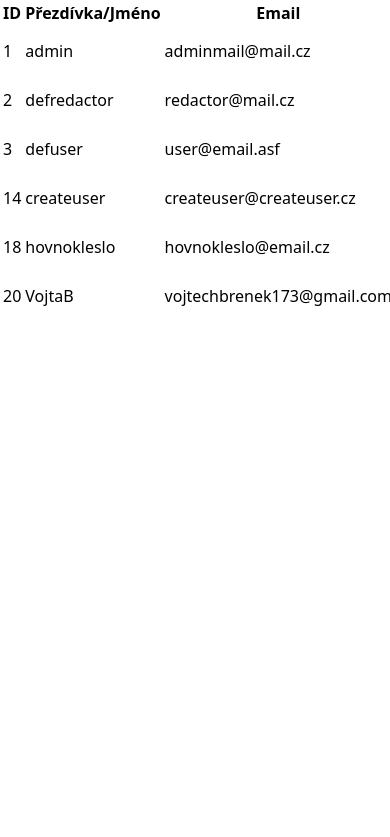
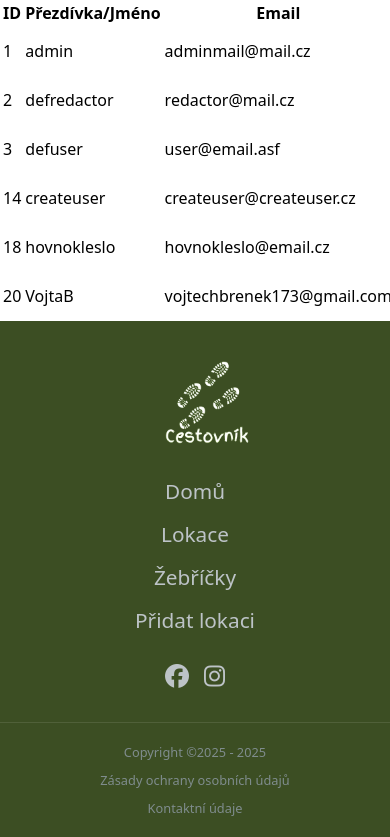
Before and after one commit to endurovojta173/Travel-Diary, a FastAPI app: page /all_users in a window 390 px wide; the page is wider, and only the part inside the window is pictured. Shown: the part 343-1180 px from the top of that part. Before the commit the page ends 649 px from the top of that part, so only its background shows below. Run offline with FastAPI, Linux system fonts and the light colour scheme; the visitor is signed in with stand-in values (Sample User, id 1); data comes from the database, SQL or seed files in the repository.

Commit message:
Redesign footer layout and add dynamic year
Updated footer styles for improved layout and responsiveness, including new flexbox structure and mobile adjustments. The footer now displays a dynamic year using JavaScript. Also, added a global 'now' variable to Jinja2 templates and ensured the footer is always included in the base template. Minor body style changes ensure the footer stays at the bottom.

```diff
--- a/main.py
+++ b/main.py
@@ -1,9 +1,8 @@
 # app/main.py
+import datetime
 import os
-
 from fastapi import FastAPI
 from fastapi.staticfiles import StaticFiles
-from dotenv import load_dotenv
 #Pro session
 from starlette.middleware.sessions import SessionMiddleware
 from starlette.templating import Jinja2Templates
@@ -39,6 +38,7 @@ def create_app() -> FastAPI:
     )
 
     app.state.templates = Jinja2Templates(directory="templates")
+    app.state.templates.env.globals['now'] = datetime.datetime.now()
 
 
 
--- a/static/css/footer.css
+++ b/static/css/footer.css
@@ -1,83 +1,125 @@
+/* Styl pro pc */
+
+
 .footer {
-    width: 100%;
     background-color: var(--dark-green-color);
-    color: white;
-    padding: 40px 0;
-
-    display: flex;
-    flex-direction: column;
-    gap: 30px;
+    color: var(--white-text-color);
+    padding: 40px 0 20px 0;
+    margin-top: auto;
+    font-size: 1.3rem;
 }
 
-/*UPPER PART*/
-
 .footer-top {
-    display: grid;
-    grid-template-columns: 1fr auto 1fr;
+    display: flex;
+    justify-content: space-between;
     align-items: center;
-    padding-bottom: 70px;
+    max-width: 1600px;
+    margin: 0 auto;
+    padding: 0 20px;
+    flex-wrap: wrap;
 }
 
-/* LOGO */
-.footer-logo{
-    padding-left: 20px;
+/*Logo */
+.footer-logo {
+    width: 60px;
+}
+
+.footer-logo img:hover {
+    transition: transform 0.2s, color 0.2s;
+    transform: scale(1.5);
 }
 
 .footer-logo img {
-    width: 60px;
-    height: 60px;
+    height: 10vh;
+    width: auto;
     object-fit: contain;
+
 }
 
-/* UPPER MENU */
+/*Navigace uprostřed */
 .footer-nav {
     display: flex;
-    justify-content: center;
-    gap: 40px;
+    gap: 25px;
 }
 
 .footer-nav-item {
-    color: white;
+    color: #bdc3c7;
     text-decoration: none;
-    font-size: 18px;
+    font-weight: 500;
+    transition: color 0.3s;
 }
 
 .footer-nav-item:hover {
-    color: #ccc;
+    color: white;
+    text-decoration: underline;
 }
 
-/* SOCIAL ICONS */
-.footer-top i {
-    justify-self: end;
-    font-size: 28px;
-    margin-left: 20px;
-    cursor: pointer;
+/*Ikony vpravo */
+.footer-icons {
+    display: flex;
+    gap: 15px;
 }
 
-.footer-top i:hover {
-    color: #ccc;
-}
-.footer-icons {
-    display: flex;
-    justify-content: flex-end;
-    gap: 20px;
-    padding-right: 20px;
-    font-size: 28px;
-    justify-self: end;
+.footer-icons a {
+    color: #bdc3c7;
+    font-size: 1.5rem;
+    transition: color 0.3s, transform 0.2s;
 }
 
-.footer-icons i {
-    cursor: pointer;
+.footer-icons a:hover {
+    color: white;
+    transform: scale(1.5);
 }
 
-.footer-icons i:hover {
-    color: #ccc;
-}
-/*LOWER PART*/
+.footer-bottom {
+    border-top: 1px solid rgba(255, 255, 255, 0.1); /* Jemná čára */
+    margin-top: 30px;
+    padding-top: 20px;
+    text-align: center;
+    color: #7f8c8d;
+    font-size: 0.8rem;
 
-.footer-bottom {
+    /* Flex pro zarovnání na střed */
     display: flex;
     justify-content: center;
-    gap: 30px;
-    font-size: 16px;
+    gap: 20px;
+    flex-wrap: wrap;
 }
+
+.footer-bottom a {
+    color: #7f8c8d;
+    text-decoration: none;
+}
+
+.footer-bottom a:hover {
+    color: white;
+}
+
+.fa-facebook:hover {
+    color: steelblue;
+}
+
+.fa-instagram:hover {
+    color: crimson;
+}
+
+/*Mobilní zobrazení*/
+@media (max-width: 768px) {
+
+    .footer-top {
+        flex-direction: column; /* Všechno pod sebe */
+        gap: 25px; /* Mezery mezi bloky */
+        text-align: center;
+    }
+
+    /* Navigaci na mobilu dáme taky pod sebe (nebo nech vedle sebe, pokud se vejde) */
+    .footer-nav {
+        flex-direction: column;
+        gap: 15px;
+    }
+
+    .footer-bottom {
+        flex-direction: column;
+        gap: 10px;
+    }
+}
--- a/static/css/style.css
+++ b/static/css/style.css
@@ -12,6 +12,11 @@ html, body {
     padding: 0;
     background: var(--background-color);
 }
+body{
+    display: flex;
+    flex-direction: column;
+    min-height: 100vh;
+}
 
 h1 {
     font-size: 3em;
--- a/templates/base.html
+++ b/templates/base.html
@@ -18,7 +18,7 @@
     <link rel="stylesheet" href="https://cdnjs.cloudflare.com/ajax/libs/font-awesome/6.5.0/css/all.min.css">
     <!--Meta datas-->
     <meta name="viewport" content="width=device-width, initial-scale=1.0">
-{% block head %}{% endblock %}
+    {% block head %}{% endblock %}
 </head>
 <body>
 {# Header #}
@@ -26,6 +26,6 @@
 {# Main content #}
 {% block content %}{% endblock %}
 {# Footer #}
-{#   include "components/footer.html" #}
+{% include "components/footer.html" %}
 </body>
 </html>
--- a/templates/components/footer.html
+++ b/templates/components/footer.html
@@ -1,10 +1,9 @@
 <footer class="footer">
     <div class="footer-top">
         <div class="footer-logo">
-            <a href="{{ url_for('landing_page') }}"><img alt="logo"
-                                                         src="{{ url_for('static', path='img/web/logo.webp') }}"></a>
+            <a href="{{ url_for('landing_page') }}">
+                <img alt="logo" src="{{ url_for('static', path='img/web/logo.webp') }}"></a>
         </div>
-
         <nav class="footer-nav">
             <a href="{{ url_for('landing_page') }}" class="footer-nav-item">Domů</a>
             <a href="{{ url_for('list_locations_with_photos_rating') }}" class="footer-nav-item">Lokace</a>
@@ -18,7 +17,8 @@
     </div>
 
     <div class="footer-bottom">
-        <span>Copyright © 2025</span>
+        {# Script zajišťuje, aby se vždy ukazovalo aktuální datum #}
+        <span>Copyright ©2025 - <script>document.write(new Date().getFullYear())</script></span>
         <span><a href="{{ url_for('privacy_policy_page') }}">Zásady ochrany osobních údajů</a></span>
         <span><a href="{{ url_for('contact_page') }}">Kontaktní údaje</a></span>
     </div>
```
